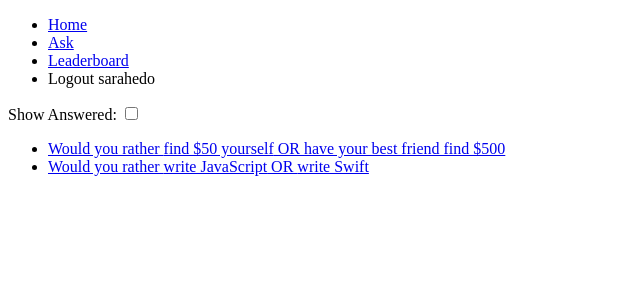
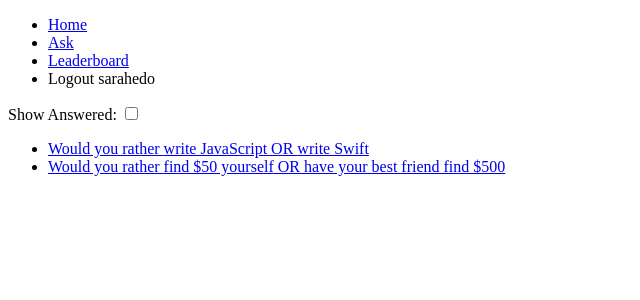
Before and after one commit to BaineGames/udacity-nd019-p2, a React (Create React App) app: page / in a window 1280 px wide. Both pictures are taken after a click on the element "Sarah Edo". Shown: the top 300 px of the page, without its empty margins (0-640 px from the left). Built offline with nearby package versions, Linux system fonts and the light colour scheme.

Commit message:
removed console logs from reducers, fixed eslint issues, and updated question list order based on review comments

```diff
--- a/src/components/Leaderboard.js
+++ b/src/components/Leaderboard.js
@@ -5,12 +5,14 @@ class Leaderboard extends Component {
 
 
     render() {
-        const { users, leaderboard } = this.props;
+        const { leaderboard } = this.props;
         console.log(leaderboard);
         return (
             <ol>
-           {leaderboard.map(leader => <li key={leader.user.id}> { leader.user.name} {leader.score} {Object.keys(leader.user.answers).length} {Object.keys(leader.user.questions).length}
-           <img src={leader.user.avatarURL} width="45px" /></li>)}
+           {leaderboard.map(leader => <li key={leader.user.id}>
+           <p>Name: { leader.user.name} - Score: {leader.score}</p>
+           <p>Answered: {Object.keys(leader.user.answers).length} - Asked: {Object.keys(leader.user.questions).length}</p>
+           <img alt={leader.user.name} src={leader.user.avatarURL} width="45px" /></li>)}
        </ol>
         )
     }
--- a/src/components/QuestionCard.js
+++ b/src/components/QuestionCard.js
@@ -9,8 +9,8 @@ class QuestionCard extends Component {
         const { question, auth } = this.props;
         console.log(this.props);
 
-        const userAnswerOpt1 = (question.optionOne.votes.indexOf(auth) != -1) ? true : false;
-        const userAnswerOpt2 = (question.optionTwo.votes.indexOf(auth) != -1) ? true : false;
+        const userAnswerOpt1 = (question.optionOne.votes.indexOf(auth) !== -1) ? true : false;
+        const userAnswerOpt2 = (question.optionTwo.votes.indexOf(auth) !== -1) ? true : false;
 
         const userAnswerAny = userAnswerOpt1 || userAnswerOpt2;
 
--- a/src/components/QuestionList.js
+++ b/src/components/QuestionList.js
@@ -17,7 +17,6 @@ class QuestionList extends Component {
 
     render() {
         const { userAnswered, userUnanswered } = this.props;
-        console.log(this.props);
         return (
             <Fragment>
             Show Answered: <input type="checkbox" onChange={(e) => this.handleCheckbox(e)}/>
@@ -25,11 +24,11 @@ class QuestionList extends Component {
             {
                 (this.state.AnsweredVisible ?
                     userAnswered.map((questionId) =>(
-                        <li key={questionId}><QuestionCard id={questionId} /></li>
+                        <li key={questionId.id}><QuestionCard id={questionId.id} /></li>
                     ))
                 :
                 userUnanswered.map((questionId) =>(
-                    <li key={questionId}><QuestionCard id={questionId} /></li>
+                    <li key={questionId.id}><QuestionCard id={questionId.id} /></li>
                 ))
                 )
 
@@ -46,17 +45,19 @@ function mapStateToProps({ questions, authentication }) {
 
     for(let q in questions){
 
-        console.log(q);
         let opt1 = questions[q].optionOne.votes.indexOf(authentication) !== -1;
         let opt2 = questions[q].optionTwo.votes.indexOf(authentication) !== -1;
         let answered = opt1 || opt2;
 
         if(answered){
-            userAnswered.push(q);
+            userAnswered.push({ id: q, time: questions[q].timestamp});
         }else{
-            userUnanswered.push(q);
+            userUnanswered.push({ id: q, time: questions[q].timestamp});
         }
     }
+    console.log("ANSWERD", userUnanswered);
+    userAnswered.sort(function(a,b){ return b.time - a.time });
+    userUnanswered.sort(function(a,b){ return b.time - a.time });
     return {userAnswered: userAnswered,
     userUnanswered: userUnanswered};
     }
--- a/src/components/UserCard.js
+++ b/src/components/UserCard.js
@@ -12,22 +12,21 @@ class UserCard extends Component {
     }
 
     render() {
-        const { user, dispatch, authentication } = this.props;
+        const { user } = this.props;
 
 
         return (
             <div className="userCard" onClick={(e) => this.loginUser(e, user.id)}>
-                <img src={user.avatarURL} width="45px"/>
+                <img alt={user.name} src={user.avatarURL} width="45px"/>
                 {user.name}
             </div>
         )
     }
 }
 
-function mapStateToProps({ authentication, users}, { id }){
+function mapStateToProps({ users }, { id }){
     const userInfo = users[id];
     return {
-        authentication,
         user: userInfo
     }
 }
--- a/src/reducers/question.js
+++ b/src/reducers/question.js
@@ -13,7 +13,6 @@ export default function questions (state = {}, action){
 
         case ANSWER_UPDATE :
         const { authedUser, qid, answer } = action.answer;
-        console.log(answer);
             return { ...state,
                     [qid]: { ...state[qid],
                         [answer]: { ...state[qid][answer], votes: state[qid][answer].votes.concat([authedUser]) }
--- a/src/reducers/user.js
+++ b/src/reducers/user.js
@@ -15,7 +15,6 @@ export default function users (state = {}, action){
             }
 
         case ANSWER_UPDATE :
-            console.log("USERS", action);
             const { authedUser, qid, answer } = action.answer;
             return { ...state, [ authedUser ] : {
                         ...state[ authedUser ],
```
